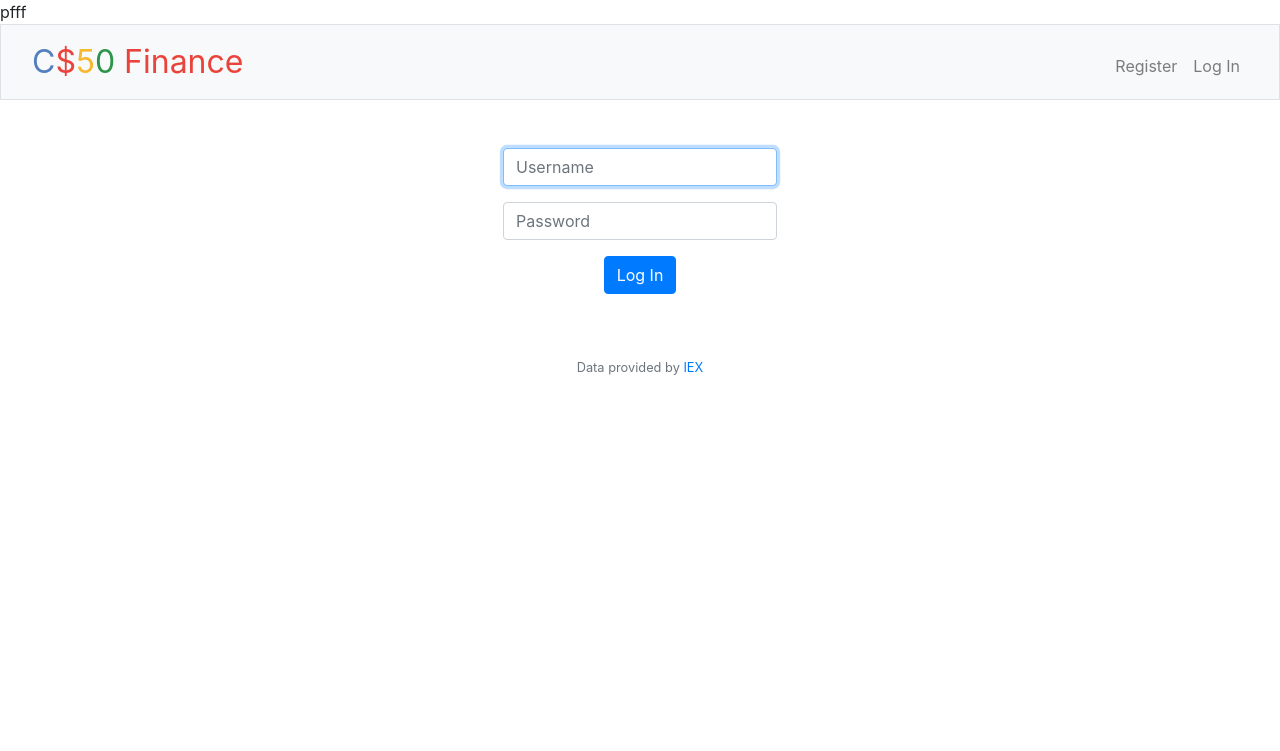
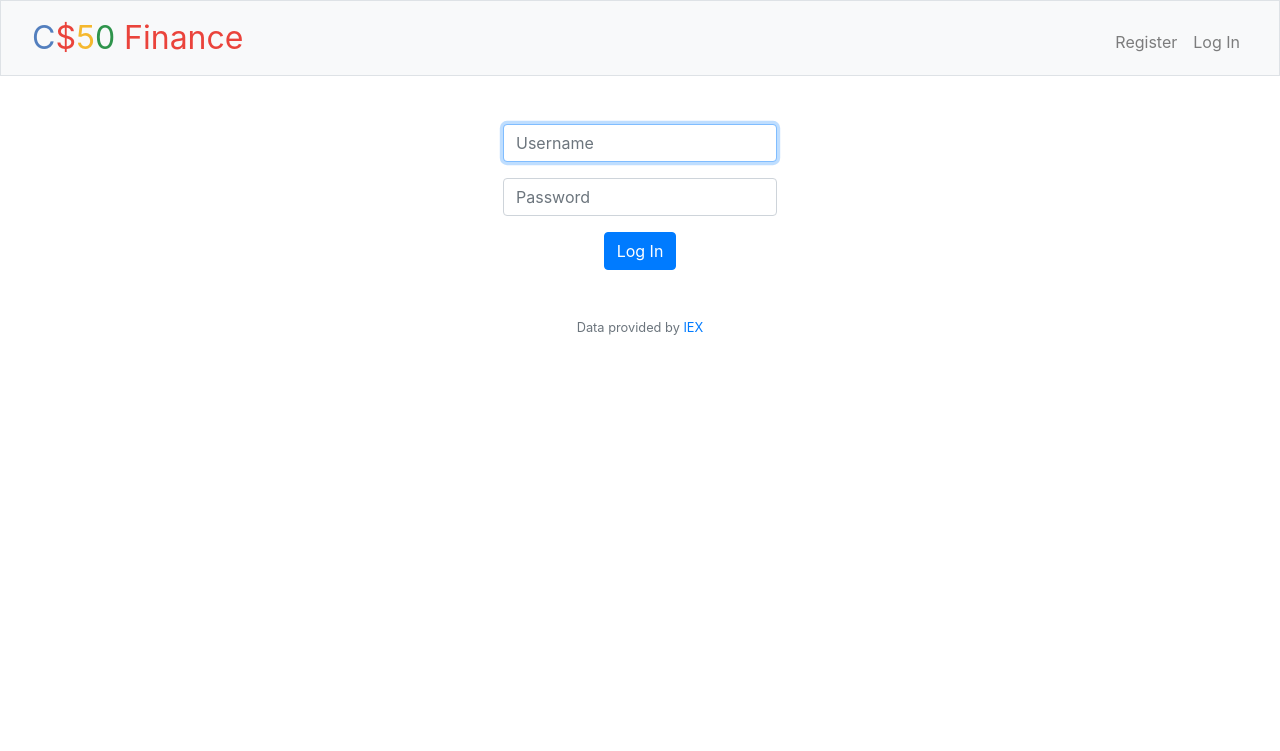
Before and after one commit to johnbull-eghianruwa/cs50x-assignments-and-finalProject, a Flask app: template finance/templates/login.html in a window 1280 px wide. Shown: the top 751 px of the page. Run offline with Flask 3, Linux system fonts and the light colour scheme; the template is opened without the code that fills it, so the values that code supplies are empty; parts of the project's set-up code (start-up, migrations or seed data) failed here and were passed over.

Commit message:
Sun, Oct 29, 2023, 8:53 AM +01:00

```diff
--- a/finance/templates/login.html
+++ b/finance/templates/login.html
@@ -1,4 +1,4 @@
-pfff{% extends "layout.html" %}
+{% extends "layout.html" %}
 
 {% block title %}
     Log In
```
Also changed, not shown: .devcontainer.json.
